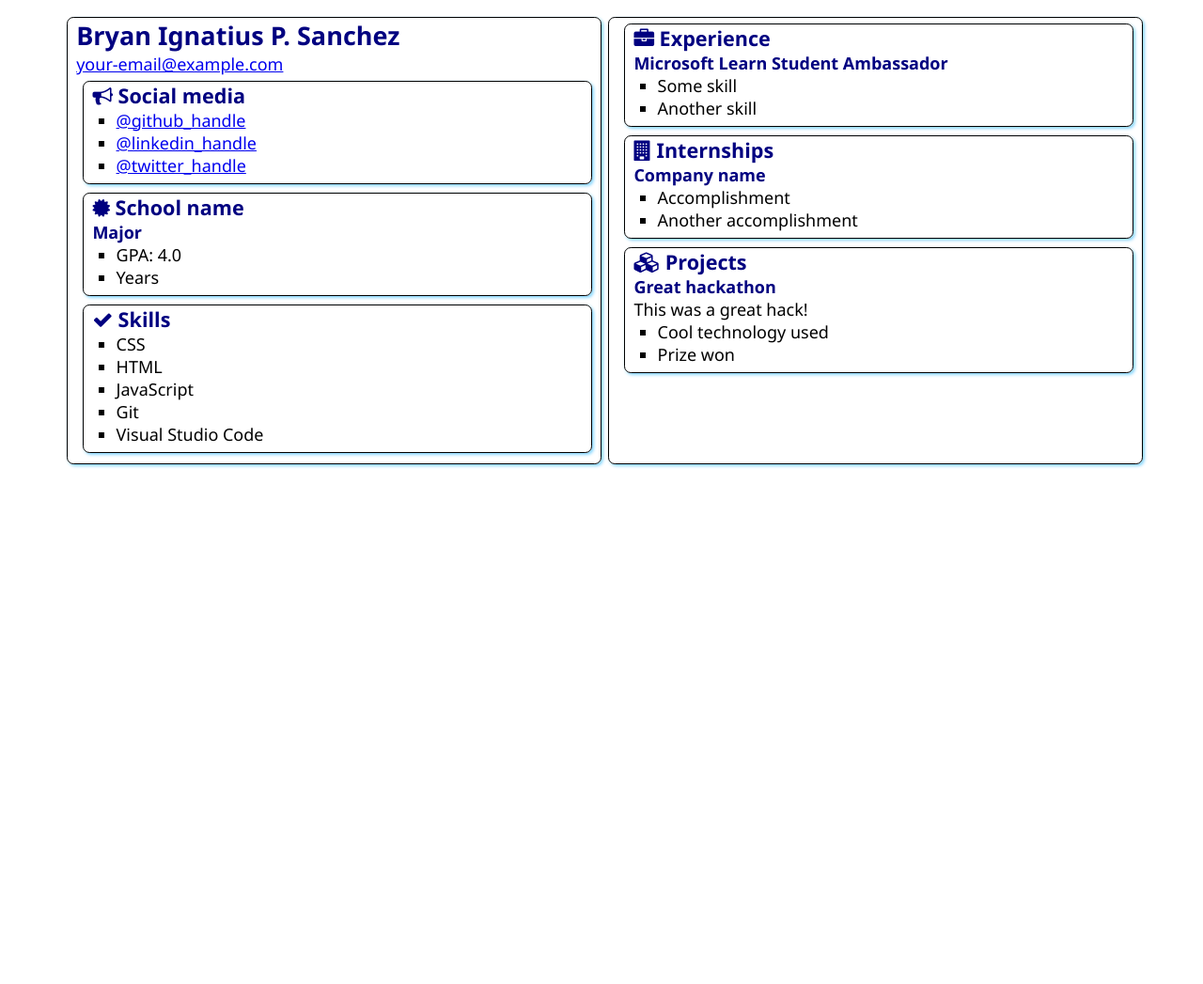
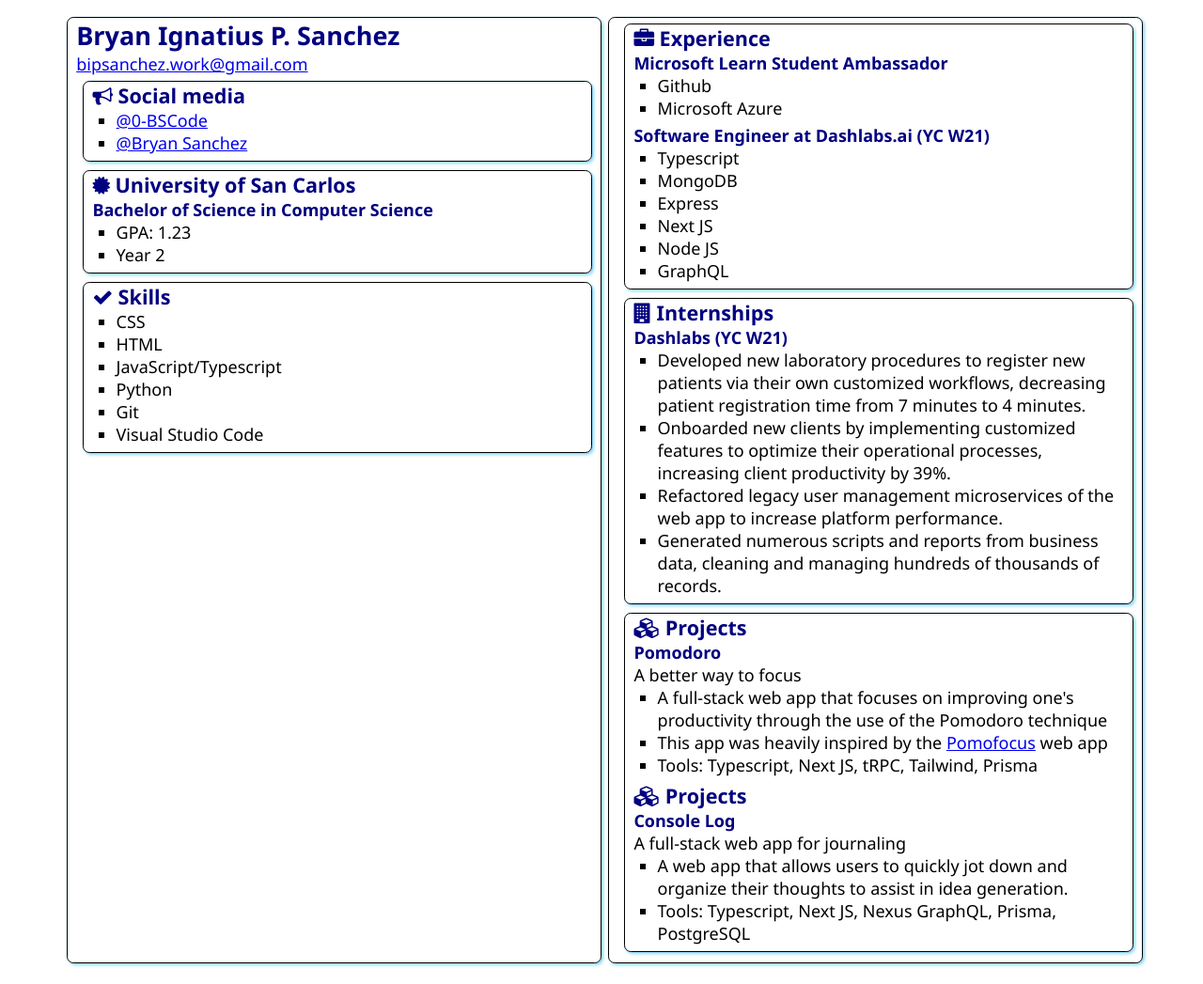
Before and after one commit to 0-BSCode/SATechnicalOnboarding, a plain HTML site: page src/index.html in a window 1280 px wide. Shown: the whole page at 94% size. Before the commit the page ends 800 px from the top, so only its background shows below. Drawn offline with Linux system fonts and the light colour scheme.

Commit message:
Updated information

```diff
--- a/src/index.html
+++ b/src/index.html
@@ -17,7 +17,9 @@
       <article class="box">
         <h1>Bryan Ignatius P. Sanchez</h1>
         <div>
-          <a href="mailto:your.email@example.com">your-email@example.com</a>
+          <a href="mailto:bipsanchez.work@gmail.com"
+            >bipsanchez.work@gmail.com</a
+          >
         </div>
 
         <section class="box">
@@ -26,11 +28,12 @@
             Social media
           </h2>
           <ul>
-            <li><a href="https://github.com/<handle>">@github_handle</a></li>
+            <li><a href="https://github.com/0-BSCode">@0-BSCode</a></li>
             <li>
-              <a href="https://linkedin.com/in/<handle>">@linkedin_handle</a>
+              <a href="https://www.linkedin.com/in/bryan-sanchez-b316b7203/"
+                >@Bryan Sanchez</a
+              >
             </li>
-            <li><a href="https://twitter.com/<handle>">@twitter_handle</a></li>
           </ul>
         </section>
 
@@ -38,12 +41,12 @@
           <div class="education">
             <h2>
               <i class="fa fa-certificate" aria-hidden="true"></i>
-              School name
+              University of San Carlos
             </h2>
-            <h3>Major</h3>
+            <h3>Bachelor of Science in Computer Science</h3>
             <ul>
-              <li>GPA: 4.0</li>
-              <li>Years</li>
+              <li>GPA: 1.23</li>
+              <li>Year 2</li>
             </ul>
           </div>
         </section>
@@ -56,7 +59,8 @@
           <ul>
             <li>CSS</li>
             <li>HTML</li>
-            <li>JavaScript</li>
+            <li>JavaScript/Typescript</li>
+            <li>Python</li>
             <li>Git</li>
             <li>Visual Studio Code</li>
           </ul>
@@ -70,8 +74,17 @@
           </h2>
           <h3>Microsoft Learn Student Ambassador</h3>
           <ul>
-            <li>Some skill</li>
-            <li>Another skill</li>
+            <li>Github</li>
+            <li>Microsoft Azure</li>
+          </ul>
+          <h3>Software Engineer at Dashlabs.ai (YC W21)</h3>
+          <ul>
+            <li>Typescript</li>
+            <li>MongoDB</li>
+            <li>Express</li>
+            <li>Next JS</li>
+            <li>Node JS</li>
+            <li>GraphQL</li>
           </ul>
         </section>
         <section class="box">
@@ -80,10 +93,26 @@
             Internships
           </h2>
 
-          <h3>Company name</h3>
+          <h3>Dashlabs (YC W21)</h3>
           <ul>
-            <li>Accomplishment</li>
-            <li>Another accomplishment</li>
+            <li>
+              Developed new laboratory procedures to register new patients via
+              their own customized workflows, decreasing patient registration
+              time from 7 minutes to 4 minutes.
+            </li>
+            <li>
+              Onboarded new clients by implementing customized features to
+              optimize their operational processes, increasing client
+              productivity by 39%.
+            </li>
+            <li>
+              Refactored legacy user management microservices of the web app to
+              increase platform performance.
+            </li>
+            <li>
+              Generated numerous scripts and reports from business data,
+              cleaning and managing hundreds of thousands of records.
+            </li>
           </ul>
         </section>
         <section class="box">
@@ -92,11 +121,36 @@
             Projects
           </h2>
 
-          <h3>Great hackathon</h3>
-          <div>This was a great hack!</div>
+          <h3>Pomodoro</h3>
+          <div>A better way to focus</div>
           <ul>
-            <li>Cool technology used</li>
-            <li>Prize won</li>
+            <li>
+              A full-stack web app that focuses on improving one's productivity
+              through the use of the Pomodoro technique
+            </li>
+            <li>
+              This app was heavily inspired by the
+              <a href="https://pomofocus.io/app">Pomofocus</a> web app
+            </li>
+            <li>Tools: Typescript, Next JS, tRPC, Tailwind, Prisma</li>
+          </ul>
+
+          <h2>
+            <i class="fa fa-cubes" aria-hidden="true"></i>
+            Projects
+          </h2>
+
+          <h3>Console Log</h3>
+          <div>A full-stack web app for journaling</div>
+          <ul>
+            <li>
+              A web app that allows users to quickly jot down and organize their
+              thoughts to assist in idea generation.
+            </li>
+
+            <li>
+              Tools: Typescript, Next JS, Nexus GraphQL, Prisma, PostgreSQL
+            </li>
           </ul>
         </section>
       </article>
```
